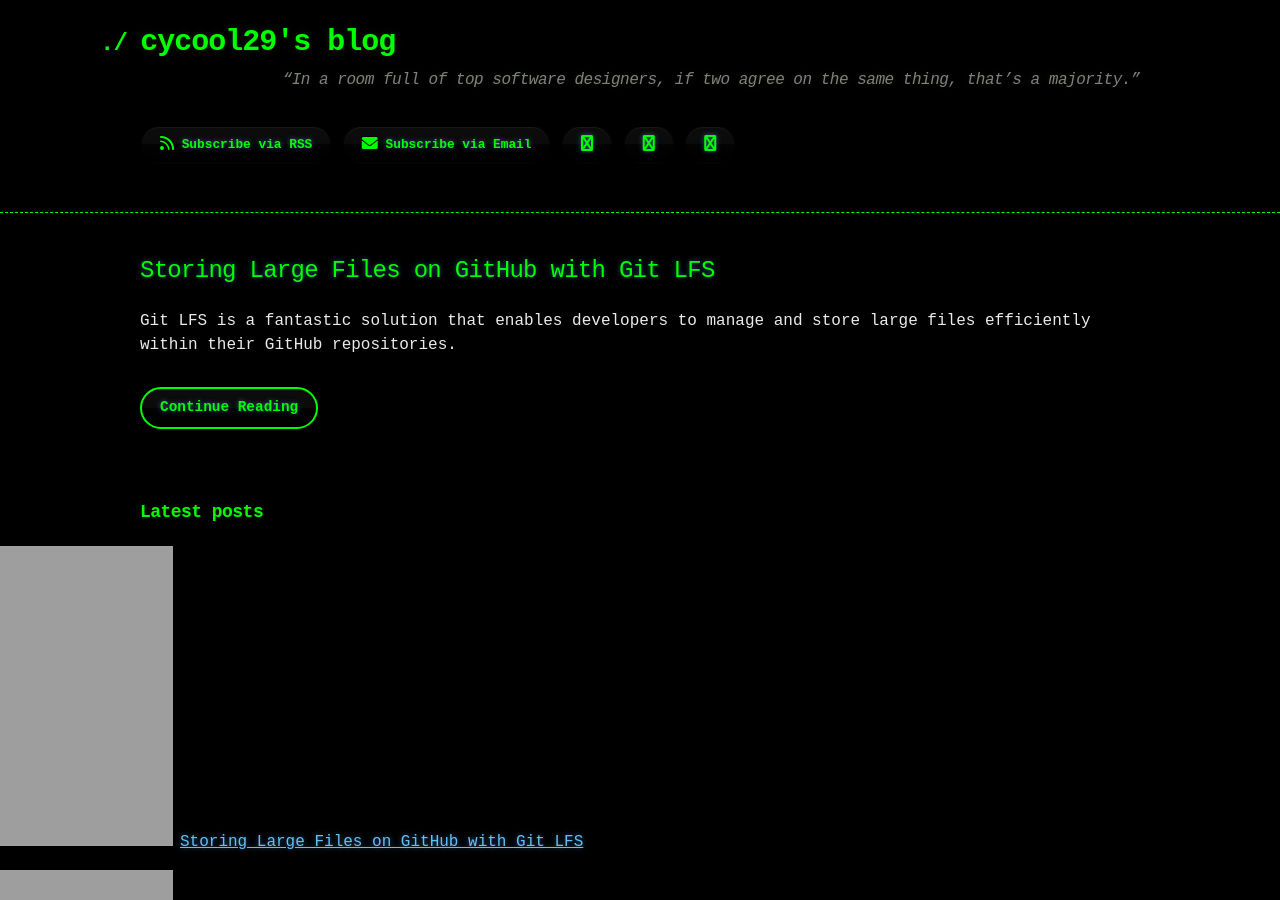
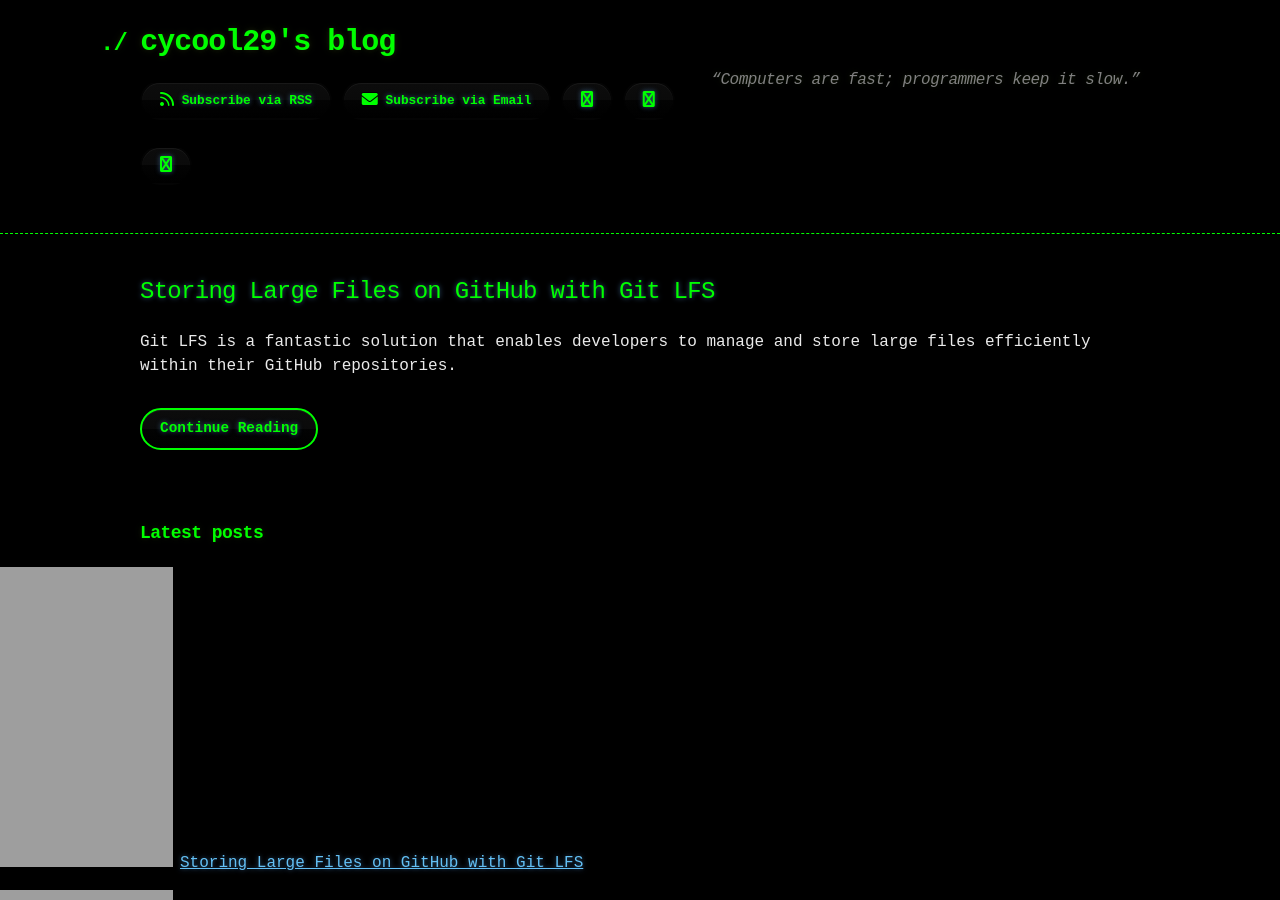
Before and after one commit to cycool29/cycool29.github.io, a Jekyll site: the page built from index.md, in a window 1280 px wide and 900 px high. Built offline with Jekyll 4.4.1, drawn with Linux system fonts in a browser that asks for light colours; a style sheet for code colours, icons or effects is not loaded.

Commit message:
Update quotes

```diff
--- a/_config.yml
+++ b/_config.yml
@@ -1,5 +1,5 @@
 title: cycool29's blog
-description: "“In a room full of top software designers, if two agree on the same thing, that’s a majority.” "
+description: "“Computers are fast; programmers keep it slow.” "
 bio: A high school student. Intermediate in Python, Git, Bash. Learning JavaScript. He/Him. "
 author: cycool29
 url: https://cycool29.github.io
```
